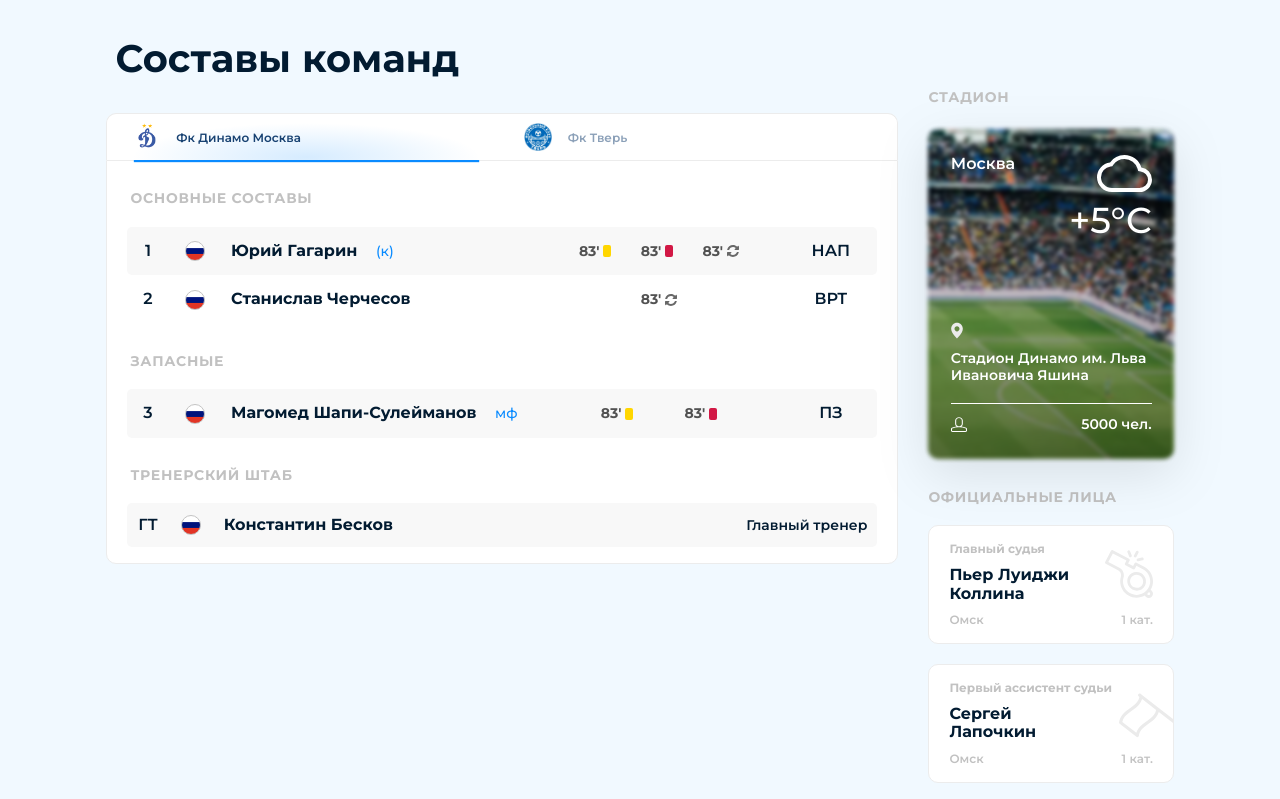
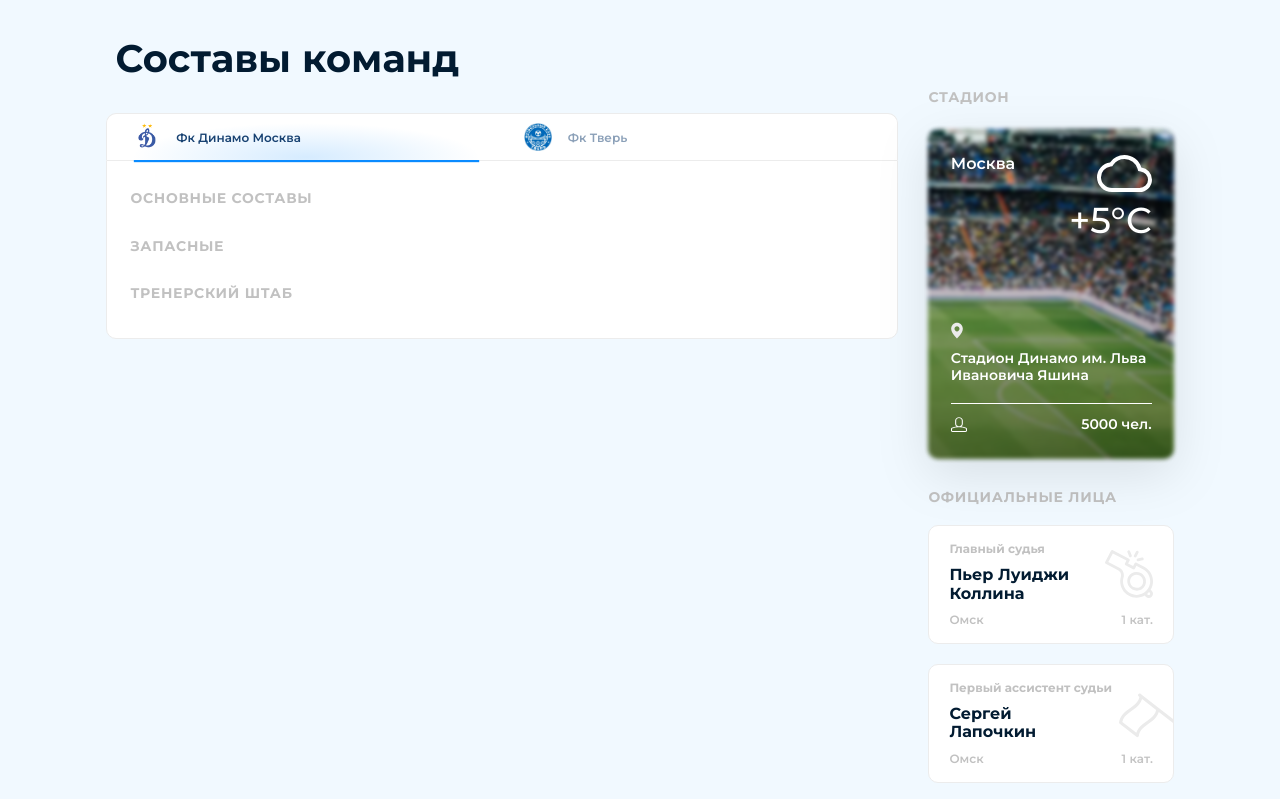
Before and after one commit to eimwe/soccer, a website built with webpack: page src/index.html in a window 1280 px wide. Shown: the top 799 px of the page. Built offline with nearby package versions, Linux system fonts and the light colour scheme; files whose address does not match are found by name.

Commit message:
Добавил в разметку темплейт строки для списка игроков
Удалил статичную разметку списков

```diff
--- a/src/index.html
+++ b/src/index.html
@@ -37,54 +37,6 @@
             <ol
               id="starters"
               class="list">
-              <li class="list__item flex-container teams__teammate">
-                <span class="teams__number">1</span>
-                <span class="teams__country teams__country--russia">Россия</span>
-                <h3 class="teams__name teams__name--captain">
-                  Юрий Гагарин
-                </h3>
-                <div class="teams__moments flex-container">
-                  <span class="teams__timestamp flex-container">
-                    <time datetime="PT1H23M">83'</time>
-                    <span class="teams__outcome teams__outcome--yellow-card">
-                      Предупреждение
-                    </span>
-                  </span>
-                  <span class="teams__timestamp flex-container">
-                    <time datetime="PT1H23M">83'</time>
-                    <span class="teams__outcome teams__outcome--red-card">
-                      Удаление с поля
-                    </span>
-                  </span>
-                  <span class="teams__timestamp flex-container">
-                    <time datetime="PT1H23M">83'</time>
-                    <span class="teams__outcome teams__outcome--replacement">
-                      Замена
-                    </span>
-                  </span>
-                </div>
-                <span class="teams__role">
-                  <abbr title="Нападающий">Нап</abbr>
-                </span>
-              </li>
-              <li class="list__item flex-container teams__teammate">
-                <span class="teams__number">2</span>
-                <span class="teams__country teams__country--russia">Россия</span>
-                <h3 class="teams__name">
-                  Станислав Черчесов
-                </h3>
-                <div class="teams__moments flex-container">
-                  <span class="teams__timestamp flex-container">
-                    <time datetime="PT1H23M">83'</time>
-                    <span class="teams__outcome teams__outcome--replacement">
-                      Замена
-                    </span>
-                  </span>
-                </div>
-                <span class="teams__role">
-                  <abbr title="Вратарь">Врт</abbr>
-                </span>
-              </li>
             </ol>
           </section>
           <section class="teams__subs">
@@ -94,30 +46,6 @@
             <ol
               id="subs"
               class="list">
-              <li class="list__item flex-container teams__teammate">
-                <span class="teams__number">3</span>
-                <span class="teams__country teams__country--russia">Россия</span>
-                <h3 class="teams__name teams__name--midfielder">
-                  Магомед Шапи-Сулейманов
-                </h3>
-                <div class="teams__moments flex-container">
-                  <span class="teams__timestamp flex-container">
-                    <time datetime="PT1H23M">83'</time>
-                    <span class="teams__outcome teams__outcome--yellow-card">
-                      Предупреждение
-                    </span>
-                  </span>
-                  <span class="teams__timestamp flex-container">
-                    <time datetime="PT1H23M">83'</time>
-                    <span class="teams__outcome teams__outcome--red-card">
-                      Удаление с поля
-                    </span>
-                  </span>
-                </div>
-                <span class="teams__role">
-                  <abbr title="Полузащитник">Пз</abbr>
-                </span>
-              </li>
             </ol>
           </section>
           <section class="teams__coach">
@@ -127,21 +55,18 @@
             <ol
               id="coach"
               class="list">
-              <li class="list__item flex-container teams__teammate">
-                <span class="teams__number">Гт</span>
-                <span class="teams__country teams__country--russia">Россия</span>
-                <h3 class="teams__name teams__name--coach">
-                  Константин Бесков
-                </h3>
-                <div class="teams__moments flex-container">
-                  <span class="visually-hidden">Не отличился</span>
-                </div>
-                <span class="teams__role teams__role--coach">
-                  Главный тренер
-                </span>
-              </li>
             </ol>
           </section>
+          <template id="player">
+            <li class="list__item flex-container teams__teammate">
+              <span class="teams__number"></span>
+              <span class="teams__country"></span>
+              <h3 class="teams__name"></h3>
+              <div class="teams__moments flex-container">
+              </div>
+              <span class="teams__role"></span>
+            </li>
+          </template>
         </div>
       </div>
       <aside class="venue">
```
